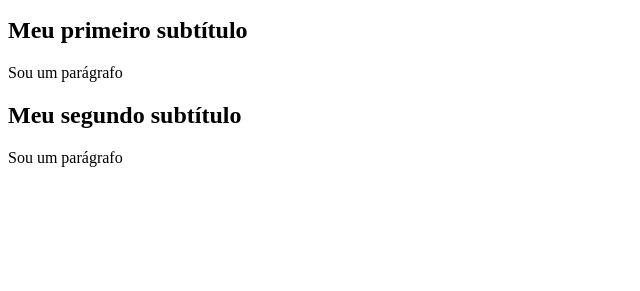
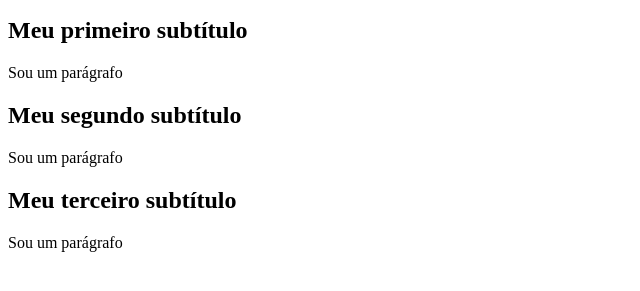
Before and after one commit to euNascimentu/PrjHelloWorldGit, a plain HTML site: page index.html in a window 1280 px wide. Shown: the part 87-378 px from the top of the page, without its empty margins (0-640 px from the left). Drawn offline with Linux system fonts and the light colour scheme.

Commit message:
Adicionado o terceiro subtítulo

```diff
--- a/index.html
+++ b/index.html
@@ -10,5 +10,7 @@ e no padrão web -->
 <p> Sou um parágrafo </p>
 <h2> Meu segundo subtítulo </h2>
 <p> Sou um parágrafo </p>
+<h2> Meu terceiro subtítulo</h2>
+<p> Sou um parágrafo </p>
 </body>
 </html>
```
